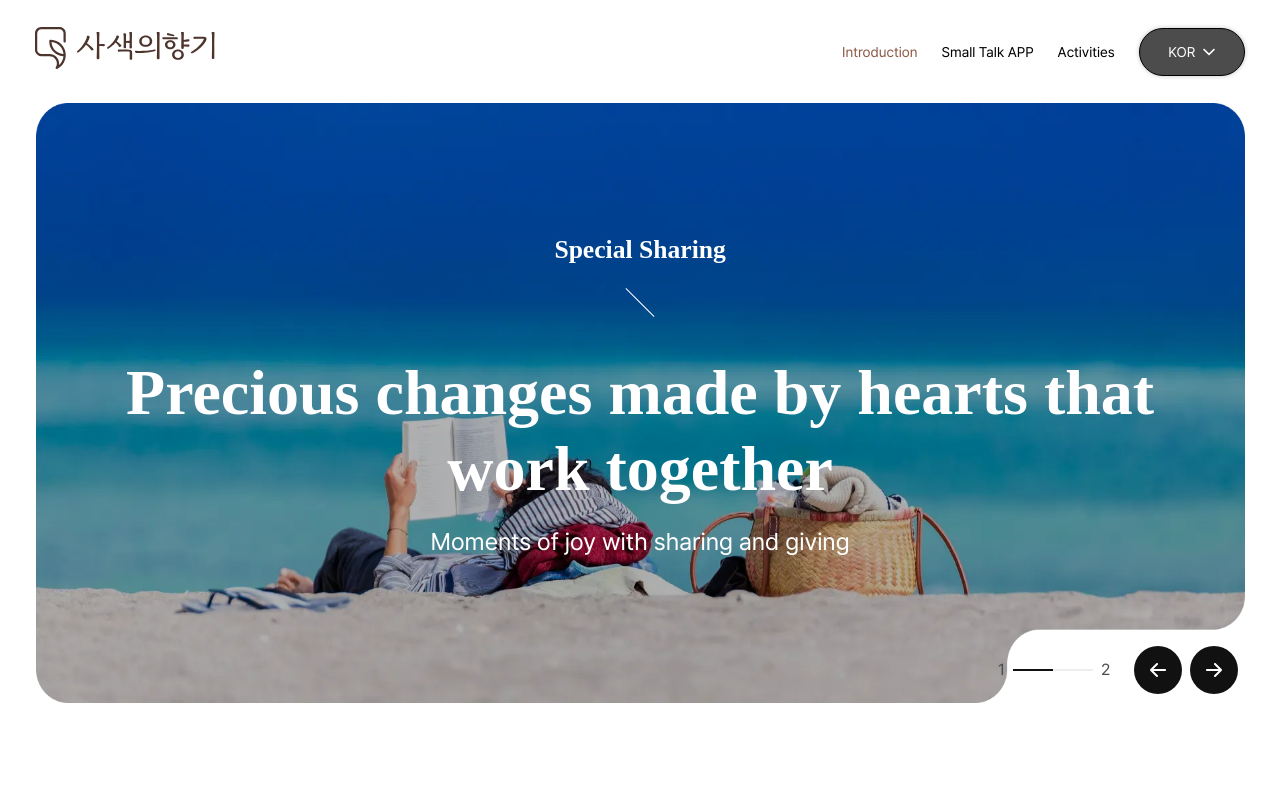
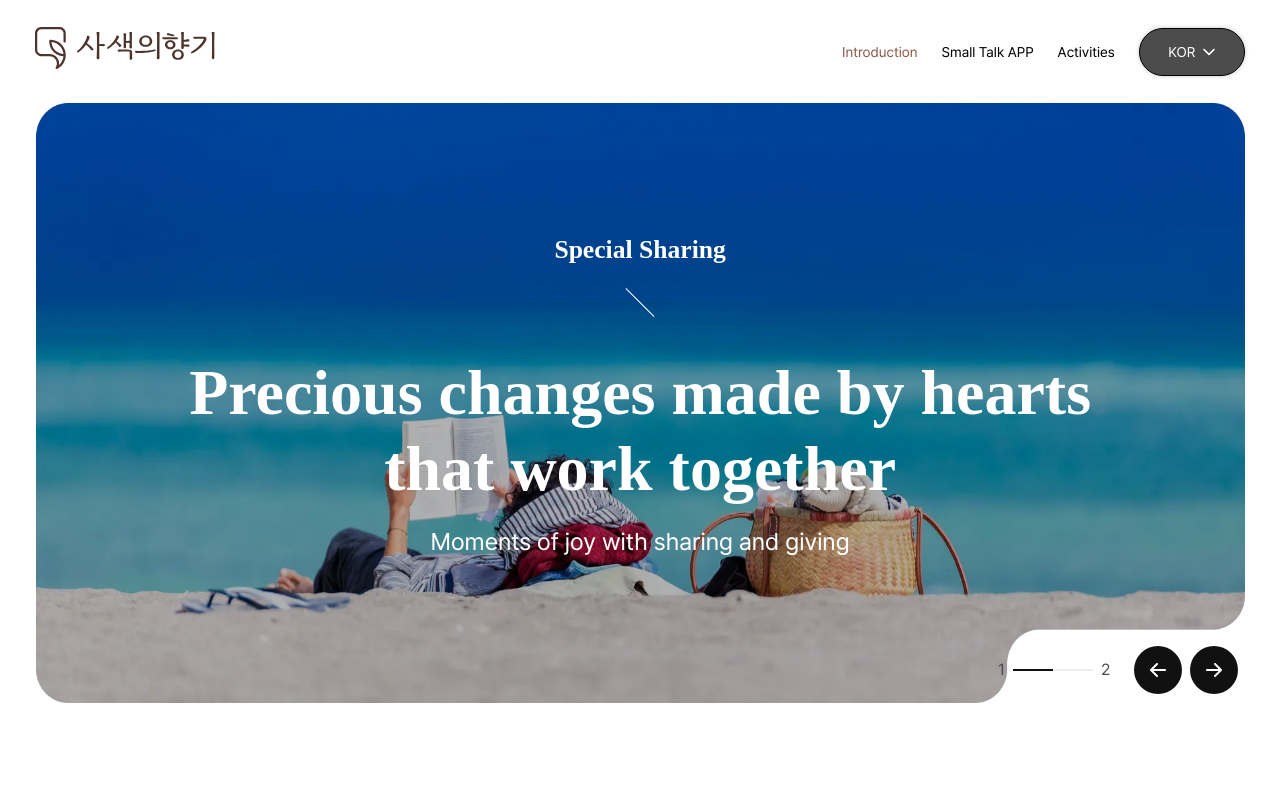
Before and after one commit to Erehmaryann/sasaek-mini, a React (Vite) app: page / in a window 1280 px wide. Shown: the top 800 px of the page. Built offline with nearby package versions, Linux system fonts and the light colour scheme; a web font is replaced by a local one.

Commit message:
style: max-width adjustment to hero content

```diff
--- a/src/styles/hero.css
+++ b/src/styles/hero.css
@@ -44,7 +44,7 @@
   text-align: center;
   padding: 0 1.5rem;
   width: 100%;
-  max-width: 90vw;
+  max-width: 80vw;
   margin-left: auto;
   margin-right: auto;
 }
```
